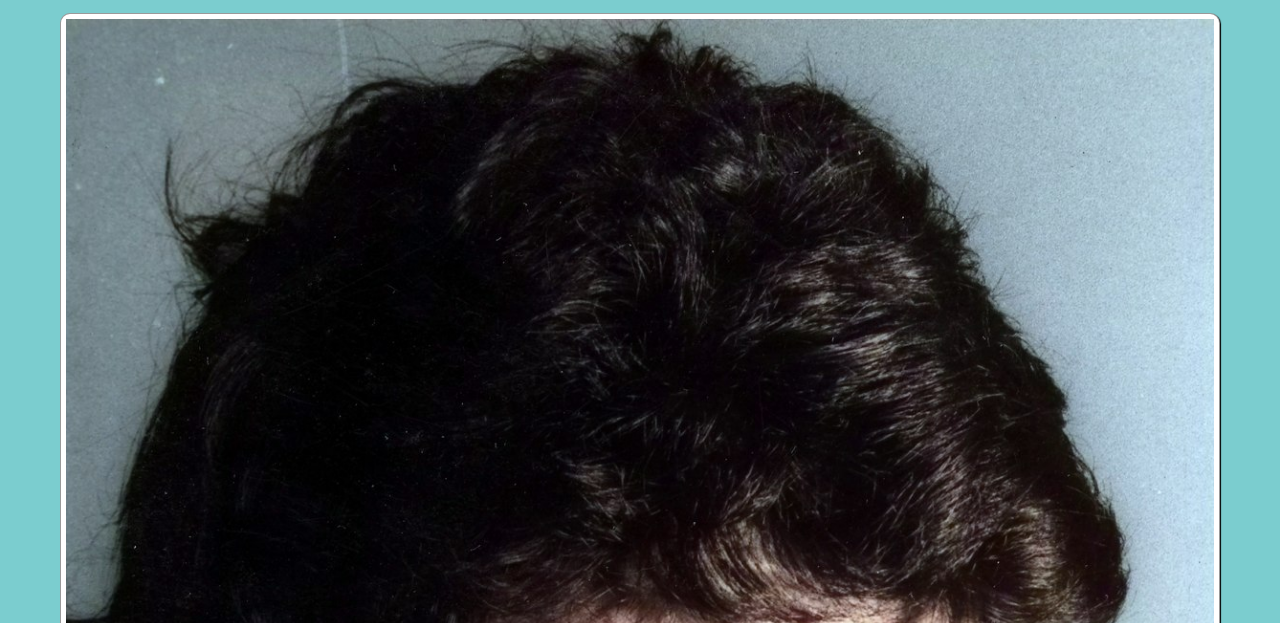
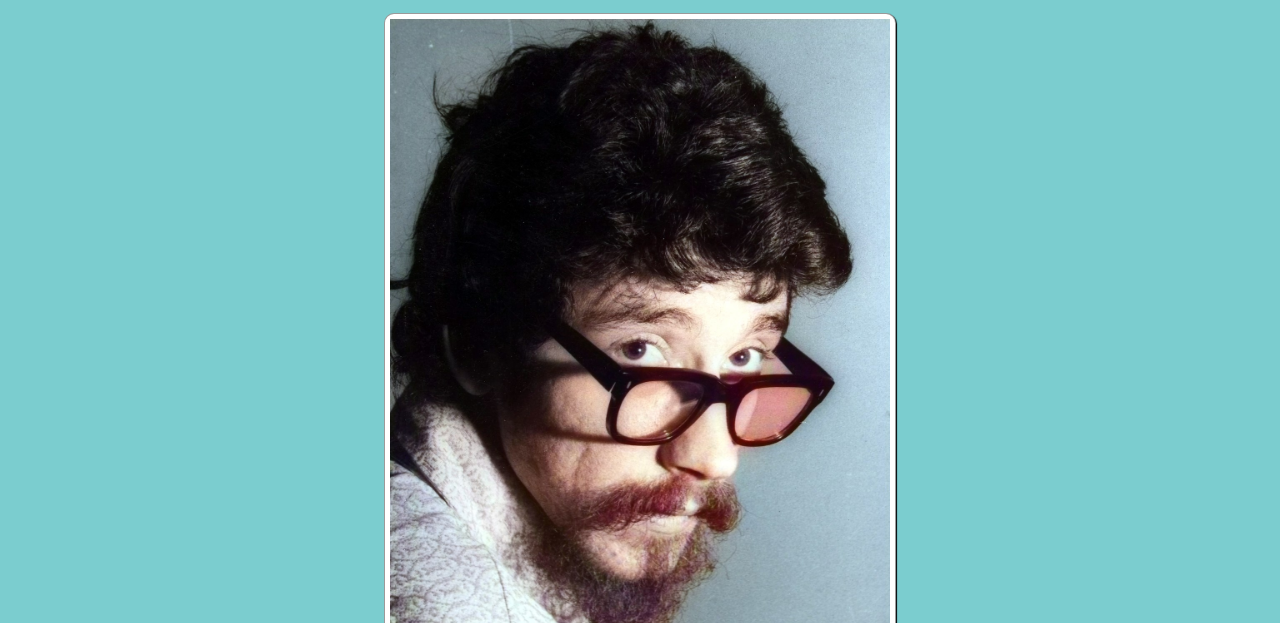
Before and after one commit to rafaelbarretomg/freeCodeCamp, a plain HTML site: page 01-tribute-page/index.html in a window 1280 px wide. Shown: the part 177-800 px from the top of the page. Drawn offline with Linux system fonts and the light colour scheme.

Commit message:
Update style.css

```diff
--- a/01-tribute-page/style.css
+++ b/01-tribute-page/style.css
@@ -34,7 +34,8 @@ body {
     padding: 5px;
 }
 #img-div img {
-    max-width: 100%;
+    width: 100%;
+    max-width: 500px;
 }
 
 #img-caption {
```
